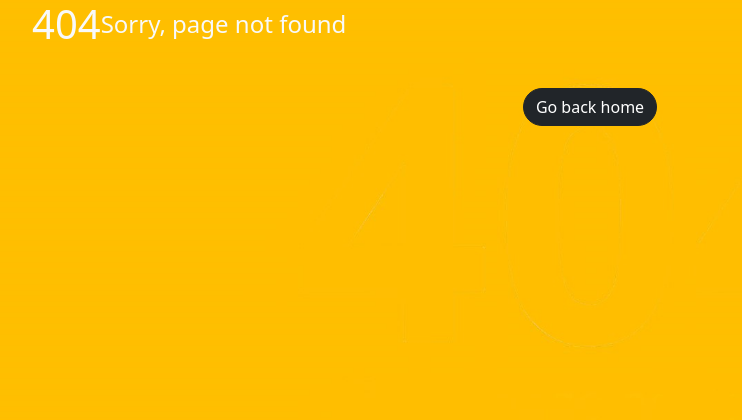
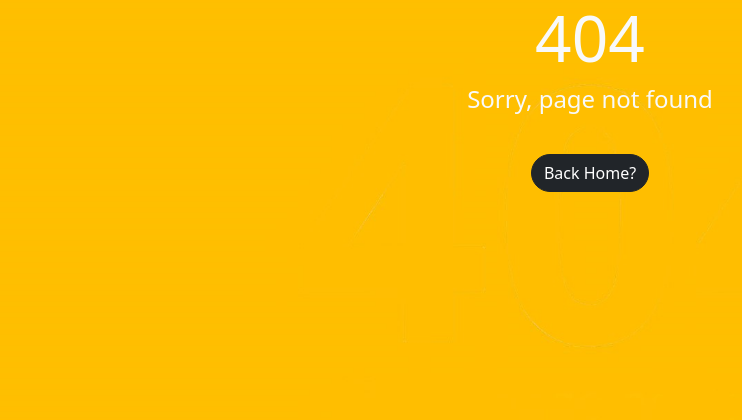
Before and after one commit to LNMIG/Games_Python, a Django app: template templates/404.html in a window 1280 px wide. Shown: the top 420 px of the page, without its empty margins (50-792 px from the left). Run offline with Django 4.2, Linux system fonts and the light colour scheme; the template is opened without the code that fills it, so the values that code supplies are empty.

Commit message:
Changes on 404

```diff
--- a/templates/404.html
+++ b/templates/404.html
@@ -22,13 +22,13 @@
 <body>
   <main>
     <div class="d-flex flex-column justify-content-center align-items-center gap-3">
-        <div class="container d-flex align-items-center">
-          <h1 class="text-light">404</h1>
+        <div class="container d-flex flex-column justify-content-center align-items-center">
+          <h1 class="text-light" style="font-size:4rem">404</h1>
           <h4 class="text-light">Sorry, page not found</h4>
         </div>
 
         <div class="my-3">
-          <a class="btn btn-dark rounded-pill" href= {% url 'index' %}>Go back home</a>
+          <a class="btn btn-dark rounded-pill" href= {% url 'index' %}>Back Home?</a>
         </div>
     </div>
   </main>
```
